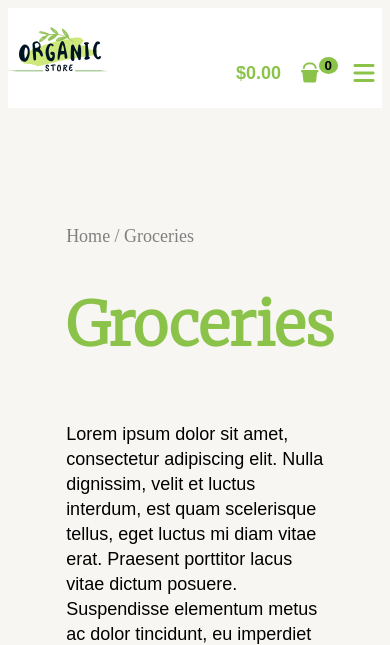
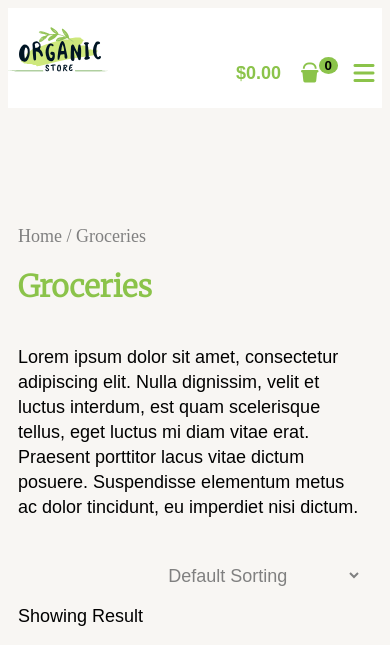
Before and after one commit to hamzakhan60/Ecommerce-Site, a plain HTML site: page groceries.html in a window 390 px wide. Shown: the top 645 px of the page. Drawn offline with Linux system fonts and the light colour scheme.

Commit message:
updated resposive

```diff
--- a/groceries.html
+++ b/groceries.html
@@ -592,6 +592,10 @@
         .groceriesParent{
             width: 100%;
         }
+        .tableContent{
+            margin-left: 80px;
+
+        }
         @media screen and (max-width:1255px){
             .groceries{
                 flex-direction: column-reverse;
@@ -605,6 +609,9 @@
             }
             .sideTable{
                 display: none;
+            }
+            .tableContent{
+                margin-left: 10px;
             }
 
 
@@ -894,7 +901,9 @@
 
             background-color: rgb(255, 255, 255);
         }
-
+        /* div{
+            border: 1px solid red;
+        } */
 
     </style>
 </head>
@@ -1022,9 +1031,9 @@
     </div>
 
 
-    <div class="groceriesParent" >
+    <div class="groceriesParent"  >
         <div class="groceries"
-            style="  background-color:#F8F6F3;">
+            style="  background-color:#F8F6F3; ">
             <div class="sidelisting"
                 >
                 <div style="display: flex; flex-direction: row; justify-content:flex-start; align-items: flex-end;">
@@ -1100,10 +1109,10 @@
                     No products were found matching your selection.
                 </div>
             </div>
-            <div class="tableContent" style=" margin-left: 80px; padding-right: 50px;">
-                <div>
+            <div class="tableContent" >
+                <div style="width: 100%;">
                     <p style="color: grey; font-size: 18px;">Home / Groceries</p>
-                    <h1 style="font-size: 60px; color: #8bc34a ;font-family: 'Merriweather', serif;">Groceries</h1>
+                    <h1 style="font-size:30px; color: #8bc34a ;font-family: 'Merriweather', serif;">Groceries</h1>
                     <p
                         style="line-height: 25px;  padding-top: 20px; font-size: 18px; font-family: Arial, Helvetica, sans-serif;">
                         Lorem ipsum dolor sit amet, consectetur adipiscing elit. Nulla dignissim, velit et luctus
@@ -1442,7 +1451,7 @@
     </div>
 
     <div
-    style="background-color: #001524; display: flex; flex-direction: column; justify-content: space-between; color: white; font-family: open Sans,sans-serif; list-style-type: none; padding-top: 50px;">
+    style="background-color: #001524; display: flex; flex-direction: column; justify-content: space-between; color: white; font-family: open Sans,sans-serif; list-style-type: none; padding-top: 50px; ">
     <div class="footerDiv"
         style="display: flex; flex-direction: row; justify-content: space-evenly; border-bottom-color: #F8F6F3; border-width: 2px;">
         <div style="width:400px; display: flex; flex-direction: column; ">
```
Also changed, not shown: everything.html (+8 -1 lines), juice.html (+8 -1 lines).
